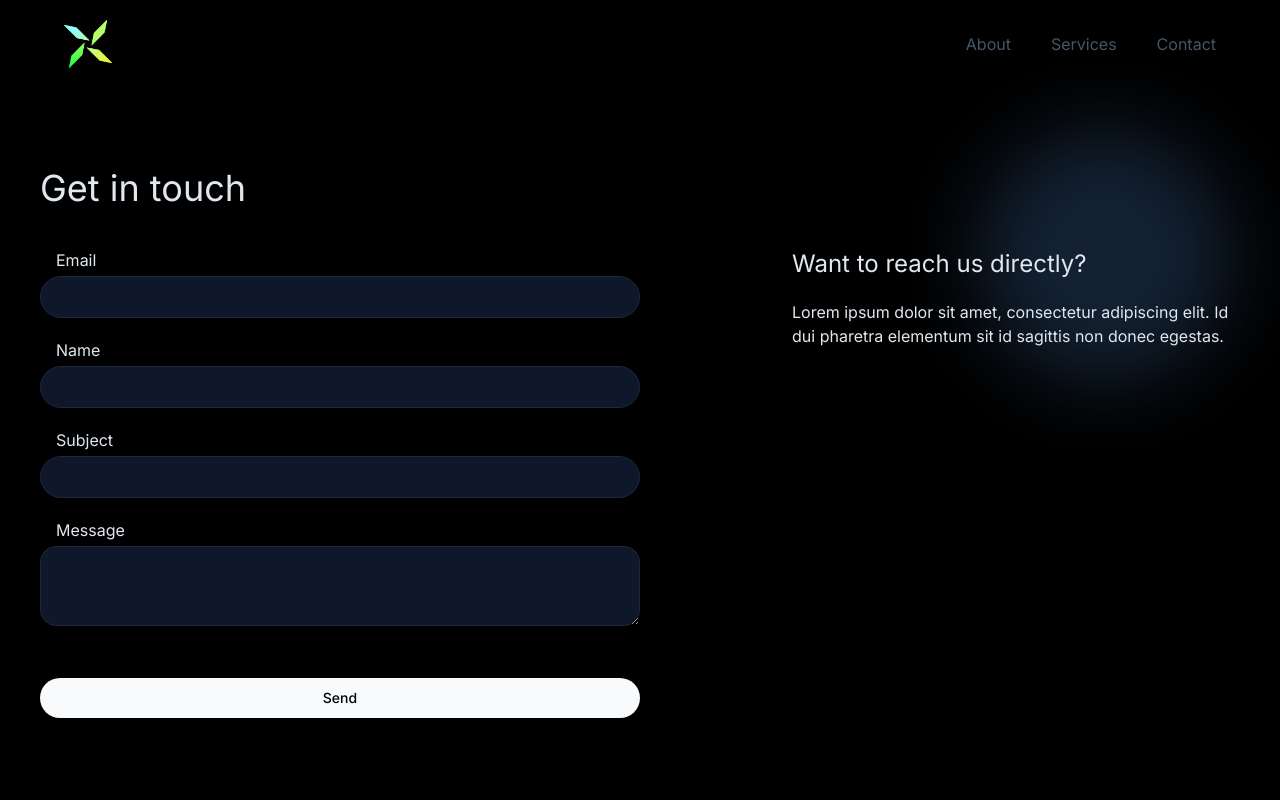
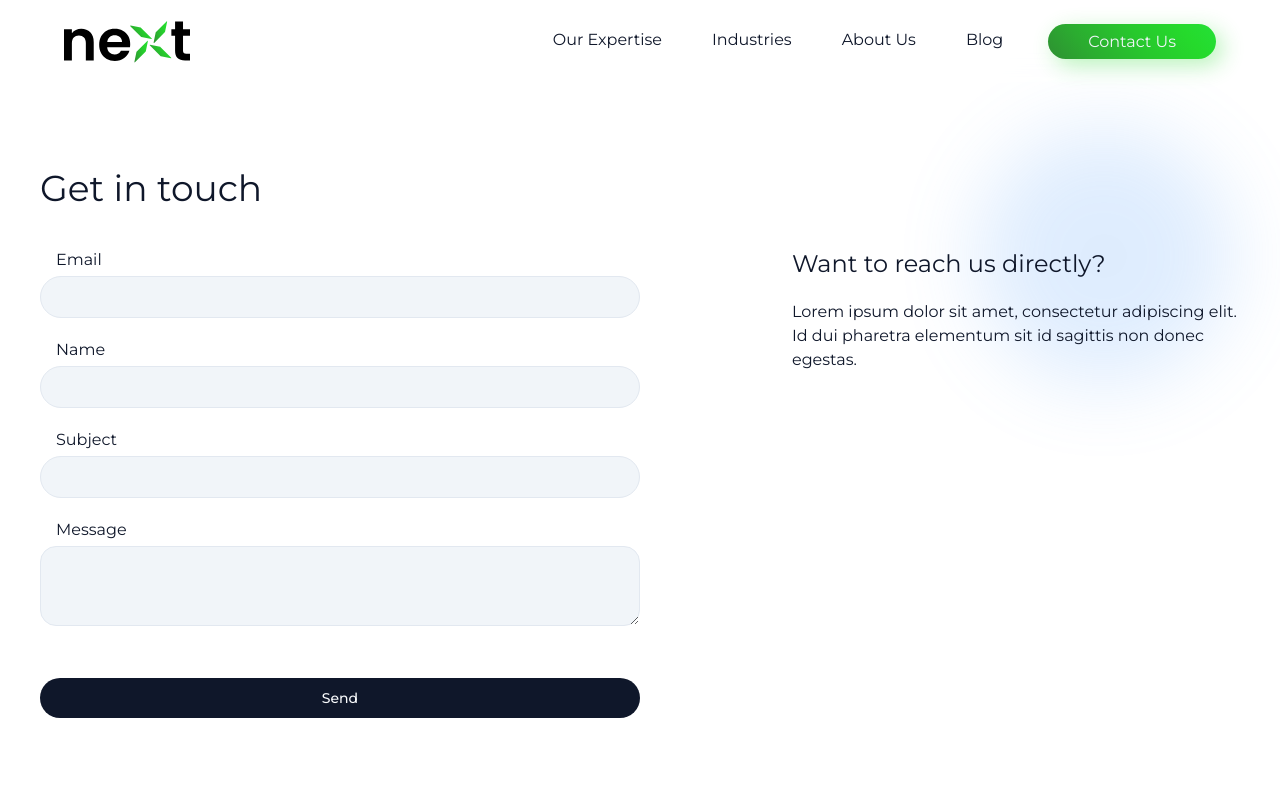
Before and after one commit to Gerry-Mie/nxtt, a Next.js app: page /contact in a window 1280 px wide. Shown: the top 800 px of the page. Built offline with nearby package versions, Linux system fonts and the light colour scheme.

Commit message:
feat: redesign nav and hero section

```diff
--- a/app/globals.css
+++ b/app/globals.css
@@ -34,6 +34,8 @@
     --ring: 215 20.2% 65.1%;
 
     --radius: 0.5rem;
+
+    --hover: 122° 70% 48%;
   }
 
   .dark {
@@ -106,3 +108,93 @@
   background: linear-gradient(90.13deg, #96FD15 1.9%, #587634 97.5%);
   background: -webkit-linear-gradient(-90.13deg, #96FD15 1.9%, #587634 97.5%);
 }
+
+.gradient-text{
+  padding: 5px;
+  border-bottom: 3px solid transparent;
+}
+
+.gradient-text:hover {
+  border-bottom: 3px solid #24E037;
+  color: #24E037;
+}
+
+.active-link {
+  border-bottom: 3px solid #24E037;
+  color: #24E037;
+}
+
+.nav-shadow{
+  box-shadow: 0 2px 4px rgba(0, 0, 0, 0.1);
+}
+
+
+.gradient-button {
+  border-radius: 50px;
+  background: var(--gradient, linear-gradient(232deg, #24E037 0%, #25DA2C 19.00%, #27C82D 46.00%, #2BAC30 76.00%, #2E9132 99.00%));
+  box-shadow: 6.510080814361572px 6.510080814361572px 22.785282135009766px 0px rgba(37, 219, 44, 0.32);
+}
+
+.circle-animation {
+  position: absolute;
+  top: 50%;
+  left: -250px; /* Initial position outside the left edge */
+  width: 300px;
+  height: 300px;
+  border-radius: 50%;
+  background: linear-gradient(232deg, #24E02C 47.32%, #2E9132 100%);
+  animation: moveCircle 12s linear infinite;
+  transform-origin: 50% 50%; /* Set rotation origin to center of the circle */
+}
+
+@keyframes moveCircle {
+  0% {
+    transform: translate(-50%, -50%) translateX(0) rotate(0deg);
+  }
+  25% {
+    transform: translate(-50%, -50%) translateX(calc(100vw - 250px)) rotate(90deg);
+  }
+  50% {
+    transform: translate(-50%, -50%) translateY(100vh) rotate(180deg);
+  }
+  75% {
+    transform: translate(-50%, -50%) translateX(-250px) rotate(270deg);
+  }
+  100% {
+    transform: translate(-50%, -50%) translateY(0) rotate(360deg);
+  }
+}
+
+.circle-animation2 {
+  position: absolute;
+  top: -250px; /* Initial position outside the top edge */
+  left: 50%;
+  transform: translate(-50%, -50%);
+  width: 300px;
+  height: 300px;
+  border-radius: 50%;
+  background: linear-gradient(232deg, #24E02C 47.32%, #2E9132 100%);
+  animation: moveCircle2 12s linear infinite;
+  transform-origin: 50% 50%; /* Set rotation origin to center of the circle */
+}
+
+@keyframes moveCircle2 {
+  0% {
+    transform: translate(-50%, -50%) translateY(0) rotate(0deg);
+  }
+  20% {
+    transform: translate(-50%, -50%) translateY(calc(100vh - 250px)) rotate(90deg);
+  }
+  40% {
+    transform: translate(-50%, -50%) translateY(0) translateX(calc(100vw - 250px)) rotate(180deg);
+  }
+  60% {
+    transform: translate(-50%, -50%) translateY(-100vh) translateX(calc(100vw - 250px)) rotate(270deg);
+  }
+  80% {
+    transform: translate(-50%, -50%) translateY(-100vh) translateX(0) rotate(360deg);
+  }
+  100% {
+    transform: translate(-50%, -50%) translateY(0) translateX(0) rotate(0deg);
+  }
+}
--- a/app/layout.tsx
+++ b/app/layout.tsx
@@ -1,10 +1,10 @@
 import "./globals.css";
-import { Inter } from "next/font/google";
+import { Inter, Montserrat } from "next/font/google";
 import Provider from "@/components/provider";
 import Navbar from "@/components/home/Navbar";
 import Footer from "@/components/footer";
 
-const inter = Inter({ subsets: ["latin"] });
+const inter = Montserrat({ subsets: ["latin"] });
 
 export const metadata = {
   title: "Next Technologies Corp",
@@ -21,7 +21,7 @@ export default function RootLayout(props: any) {
             <Navbar />
             {/* </div> */}
             <div className="max-w-screen-2xl m-auto">{props.children}</div>
-            <Footer/>
+            <Footer />
           </div>
         </Provider>
       </body>
--- a/app/page.tsx
+++ b/app/page.tsx
@@ -7,13 +7,13 @@ import Works from "@/components/home/Works";
 export default async function Home() {
   return (
     <main className="min-h-screen">
-      <div className="justify-center items-center mt-40 relative flex place-items-center before:absolute before:h-[300px] before:w-[480px] before:-translate-x-1/2 before:rounded-full before:bg-gradient-radial before:from-white before:to-transparent before:blur-2xl before:content-[''] after:absolute after:-z-20 after:h-[180px] after:w-[240px] after:translate-x-1/3 after:bg-gradient-conic after:from-sky-200 after:via-blue-200 after:blur-2xl after:content-[''] before:dark:bg-gradient-to-br before:dark:from-transparent before:dark:to-blue-700 before:dark:opacity-10 after:dark:from-sky-900 after:dark:via-[#0141ff] after:dark:opacity-40 before:lg:h-[360px]">
+      <div className="justify-center items-center relative flex place-items-center before:absolute before:h-[300px] before:w-[480px] before:-translate-x-1/2 before:rounded-full before:bg-gradient-radial before:from-white before:to-transparent before:blur-2xl before:content-[''] after:absolute after:-z-20 after:h-[180px] after:w-[240px] after:translate-x-1/3 after:bg-gradient-conic after:from-sky-200 after:via-blue-200 after:blur-2xl after:content-[''] before:dark:bg-gradient-to-br before:dark:from-transparent before:dark:to-blue-700 before:dark:opacity-10 after:dark:from-sky-900 after:dark:via-[#0141ff] after:dark:opacity-40 before:lg:h-[360px]">
         {/* <h1 className='text-4xl'>Page is under development</h1> */}
         <Hero />
       </div>
-      <About />
+      {/* <About />
       <Stack />
-      <Works />
+      <Works /> */}
       {/* <Section2 /> */}
       <div className="mb-32 grid text-center lg:mb-0 lg:grid-cols-4 lg:text-left"></div>
     </main>
--- /dev/null
+++ b/assets/LogoHeader.tsx
@@ -0,0 +1,102 @@
+import React, { FunctionComponent } from "react";
+
+const LogoHeader: FunctionComponent = () => {
+  return (
+    <svg
+      width="126"
+      height="43"
+      viewBox="0 0 126 43"
+      fill="none"
+      xmlns="http://www.w3.org/2000/svg"
+    >
+      <path
+        d="M17.2838 8.79633C15.3318 8.79633 13.5399 9.18171 11.9069 9.95063C10.274 10.7202 8.93188 11.7806 7.88128 13.1312V9.24676H0V40.4368H7.8819V23.2088C7.8819 20.7315 8.51029 18.8273 9.76769 17.4944C11.0251 16.1627 12.7421 15.4957 14.9194 15.4957C17.0586 15.4957 18.748 16.1627 19.9864 17.4944C21.2248 18.8273 21.8446 20.7315 21.8446 23.2088V40.4368H29.7259V22.1392C29.7259 17.9362 28.5808 14.6611 26.2918 12.3151C24.0022 9.96965 20.9996 8.79633 17.2838 8.79633Z"
+        fill="black"
+      />
+      <path
+        d="M58.7912 10.6538C56.4451 9.37796 53.7892 8.73975 50.8252 8.73975C47.7471 8.73975 45.0261 9.39698 42.6616 10.7102C40.2972 12.0247 38.4574 13.9007 37.1442 16.34C35.8297 18.7799 35.1737 21.6138 35.1737 24.8411C35.1737 28.0315 35.8395 30.847 37.1724 33.2863C38.5041 35.7268 40.3622 37.6126 42.7463 38.9443C45.1298 40.2772 47.8225 40.943 50.8258 40.943C54.5416 40.943 57.6749 39.9771 60.2278 38.0434C62.78 36.111 64.5068 33.6435 65.4071 30.6402H56.9054C55.6664 33.155 53.5836 34.4124 50.6558 34.4124C48.6289 34.4124 46.9211 33.7748 45.5324 32.4984C44.143 31.2226 43.3551 29.4583 43.1679 27.2061H65.9692C66.1189 26.3053 66.1944 25.2921 66.1944 24.166C66.1944 21.1259 65.547 18.4332 64.2522 16.0871C62.9573 13.7417 61.1366 11.9308 58.7912 10.6538ZM43.2244 21.9139C43.5244 19.8121 44.3406 18.1699 45.6735 16.9874C47.0051 15.8049 48.6479 15.2139 50.6 15.2139C52.6637 15.2139 54.409 15.8245 55.8358 17.0438C57.2613 18.2638 57.994 19.887 58.0315 21.9139H43.2244Z"
+        fill="black"
+      />
+      <path
+        d="M126 15.7206V9.24647H119.019V1.53333H111.081V9.24647H107.365V15.7206H111.081V30.753C111.081 37.2093 114.402 40.4366 121.046 40.4366H126V33.7931H122.341C121.139 33.7931 120.286 33.5592 119.779 33.0892C119.272 32.6203 119.019 31.8606 119.019 30.8088V15.7206H126Z"
+        fill="black"
+      />
+      <path
+        d="M83.3012 20.9007L72.5185 31.7994C72.4718 31.8466 72.4399 31.9068 72.4264 31.9718L70.3872 42.066C70.3203 42.3986 70.726 42.6146 70.9647 42.3734L81.7382 31.484C81.7848 31.4367 81.8167 31.3766 81.8302 31.3115L83.8786 21.2082C83.9461 20.8768 83.5399 20.6602 83.3012 20.9007Z"
+        fill="url(#paint0_linear_668_383)"
+      />
+      <path
+        d="M102.541 1.45403L91.7587 12.3527C91.712 12.3999 91.6801 12.4601 91.6666 12.5251L89.6274 22.6193C89.5605 22.9519 89.9661 23.1679 90.2049 22.9267L100.978 12.0373C101.025 11.99 101.057 11.9299 101.07 11.8648L103.119 1.76147C103.186 1.42948 102.779 1.21286 102.541 1.45403Z"
+        fill="url(#paint1_linear_668_383)"
+      />
+      <path
+        d="M107.225 37.7025L96.336 26.929C96.2887 26.8824 96.2286 26.8504 96.1635 26.8369L86.0602 24.7885C85.7276 24.721 85.5109 25.1273 85.7521 25.366L96.6508 36.1487C96.698 36.1953 96.7582 36.2272 96.8232 36.2407L106.917 38.2799C107.25 38.3468 107.466 37.9412 107.225 37.7025Z"
+        fill="url(#paint2_linear_668_383)"
+      />
+      <path
+        d="M87.7684 18.463L76.879 7.68949C76.8317 7.64285 76.7716 7.61094 76.7065 7.59744L66.6031 5.54903C66.2705 5.48153 66.0539 5.88777 66.2951 6.12649L77.1938 16.9092C77.241 16.9558 77.3012 16.9877 77.3662 17.0012L87.4604 19.0404C87.793 19.1073 88.0096 18.7011 87.7684 18.463Z"
+        fill="url(#paint3_linear_668_383)"
+      />
+      <defs>
+        <linearGradient
+          id="paint0_linear_668_383"
+          x1="84.0782"
+          y1="21.7624"
+          x2="66.6325"
+          y2="26.3339"
+          gradientUnits="userSpaceOnUse"
+        >
+          <stop stopColor="#24E037" />
+          <stop offset="0.19" stopColor="#25DA2C" />
+          <stop offset="0.46" stopColor="#27C82D" />
+          <stop offset="0.76" stopColor="#2BAC30" />
+          <stop offset="0.99" stopColor="#2E9132" />
+        </linearGradient>
+        <linearGradient
+          id="paint1_linear_668_383"
+          x1="103.318"
+          y1="2.31532"
+          x2="85.8727"
+          y2="6.88671"
+          gradientUnits="userSpaceOnUse"
+        >
+          <stop stopColor="#24E037" />
+          <stop offset="0.19" stopColor="#25DA2C" />
+          <stop offset="0.46" stopColor="#27C82D" />
+          <stop offset="0.76" stopColor="#2BAC30" />
+          <stop offset="0.99" stopColor="#2E9132" />
+        </linearGradient>
+        <linearGradient
+          id="paint2_linear_668_383"
+          x1="107.636"
+          y1="25.3817"
+          x2="87.0799"
+          y2="39.2587"
+          gradientUnits="userSpaceOnUse"
+        >
+          <stop stopColor="#24E037" />
+          <stop offset="0.19" stopColor="#25DA2C" />
+          <stop offset="0.46" stopColor="#27C82D" />
+          <stop offset="0.76" stopColor="#2BAC30" />
+          <stop offset="0.99" stopColor="#2E9132" />
+        </linearGradient>
+        <linearGradient
+          id="paint3_linear_668_383"
+          x1="88.1795"
+          y1="6.14217"
+          x2="67.623"
+          y2="20.0195"
+          gradientUnits="userSpaceOnUse"
+        >
+          <stop stopColor="#24E037" />
+          <stop offset="0.19" stopColor="#25DA2C" />
+          <stop offset="0.46" stopColor="#27C82D" />
+          <stop offset="0.76" stopColor="#2BAC30" />
+          <stop offset="0.99" stopColor="#2E9132" />
+        </linearGradient>
+      </defs>
+    </svg>
+  );
+};
+
+export default LogoHeader;
--- a/components/home/Hero.tsx
+++ b/components/home/Hero.tsx
@@ -7,6 +7,7 @@ import { styles } from "@/components/styles";
 import { motion } from "framer-motion";
 import Lottie from "lottie-web";
 import loading from "@/animation/loading.json";
+import BoxSmall from "./BoxSmall";
 
 function Hero() {
   const [progress, setProgress] = useState(0);
@@ -26,45 +27,33 @@ function Hero() {
 
   return (
     <section className="relative w-full h-screen mx-auto">
-      <div
-        className={`${styles.paddingX} absolute inset-0 max-w-7xl mx-auto flex flex-row items-start gap-5`}
-      >
-        <div className="flex flex-col justify-center items-center mt-5">
-          {/* <div className="w-5 h-5 rounded-full bg-[#96FD15]" /> */}
-          {/* <div className="w-1 sm:h-80 h-40 bg-gradient-to-r green-gradient" /> */}
+      <div className="relative w-full h-full flex items-center justify-center overflow-hidden z-0">
+        {/* <div className="circle-animation"></div>
+        <div className="circle-animation2"></div> */}
+      </div>
+      <div className="w-full h-full absolute top-0 left-0 backdrop-blur-3xl z-10 flex flex-col justify-center items-center pt-[83px] gap-12">
+        <div className="lg:w-[70%] flex flex-col items-center justify-center px-9">
+          <h1 className={`${styles.heroHeadText} text-center`}>
+            INNOVATE. EVOLVE, SUCCEED
+          </h1>
+          <p className={`${styles.heroSubText} text-center`}>
+            Welcome to the Future of IT Services
+          </p>
+          <p className={`${styles.smallText} text-center mt-2`}>
+            Revolutionize the IT industry with our innovative solutions at Next
+            Tech. Thrive in the ever-changing digital landscape with our passion
+            for excellence and commitment to staying ahead.
+          </p>
         </div>
-        <div className="">
-          <h1 className={`${styles.heroHeadText}`}>
-            Innovate with <br />
-            <span className="text-[#96FD15]">Next Tech.</span>
-          </h1>
-          {/* <p className={`${styles.heroSubText} mt-2`}>
-            Innovate, Collaborate, Code
-          </p> */}
+        <a
+          href="#contact"
+          className="text-secondary gradient-button duration-300 px-11 py-4"
+        >
+          Contact Us
+        </a>
+        <div className="w-full flex items-center justify-center p-5 gap-5 bg-[#EEEEF2]">
+          <BoxSmall textBig="+10" textSmall="projects" />
         </div>
-      </div>
-
-      {/* <div className="xl:w-2/4 w-full flex flex-col items-center lg:items-end h-96"></div> */}
-      {/* <div hidden={progress >= 96} className="p-96">
-        <div ref={animationContainer} />
-      </div> */}
-      <ComputerCanvas setProgress={setProgress} />
-      <div className="absolute xs:bottom-10 bottom-32 w-full flex justify-center items-center translate-y-44">
-        <a href="#about">
-          <div className="w-[35px] h-[64px] rounded-3xl border-4 border-white flex justify-center items-center p-2">
-            <motion.div
-              animate={{
-                y: [0, 24, 0],
-              }}
-              transition={{
-                duration: 1.5,
-                repeat: Infinity,
-                repeatType: "loop",
-              }}
-              className="w-3 h-3 rounded-full bg-white mb-1"
-            />
-          </div>
-        </a>
       </div>
     </section>
   );
--- a/components/home/Loader.tsx
+++ b/components/home/Loader.tsx
@@ -1,3 +1,4 @@
+"use client";
 import { Html, useProgress } from "@react-three/drei";
 
 const CanvasLoader = () => {
--- a/components/home/Navbar.tsx
+++ b/components/home/Navbar.tsx
@@ -1,18 +1,25 @@
 "use client";
-import React, { useState } from "react";
+import React, { useEffect, useState } from "react";
 import Link from "next/link";
-import logo from "../../app/assets/logo-initial.png";
 import Image from "next/image";
 import { navLinks } from "./constants";
 import MenuSvg from "@/assets/MenuSvg";
-import LogoInitialSvg from "@/assets/LogoInitialSvg";
 import CloseSvg from "@/assets/CloseSvg";
 import { styles } from "@/components/styles";
-import NextLogo from "@/assets/Nextlogo.png";
+import LogoHeader from "@/assets/LogoHeader";
 
 function Navbar() {
   const [active, setActive] = useState("");
   const [toggle, setToggle] = useState(false);
+  const [scrolled, setScrolled] = useState(false);
+  useEffect(() => {
+    const handleScroll = () => {
+      setScrolled(window.scrollY > 20);
+    };
+    window.addEventListener("scroll", handleScroll);
+    return () => window.removeEventListener("scroll", handleScroll);
+  });
+  // console.log("scroll", scrolled);
   const handleToggle = () => {
     setToggle(!toggle);
     const menu = document.getElementById("menuModal");
@@ -30,7 +37,12 @@ function Navbar() {
   };
   return (
     <nav
-      className={`${styles.paddingX} w-full flex items-center py-5 absolute top-0 z-20 bg-transparent`}
+      id="nav"
+      className={`${
+        styles.paddingX
+      } fixed w-full flex items-center top-0 z-20 transition-all duration-300 ${
+        scrolled ? "py-3 nav-shadow backdrop-blur-xl" : "py-5 backdrop-blur-md"
+      }`}
     >
       <div className="w-full flex justify-between items-center max-w-7xl mx-auto">
         <Link
@@ -40,30 +52,48 @@ function Navbar() {
             window.scrollTo(0, 0);
           }}
         >
-          <Image
-            src={NextLogo}
+          {/* <Image
+            src={NextLogo2}
             alt="Next-logo"
-            className="w-12 h-12 object-contain"
-          />
-          {/* <div className="w-fit h-fit object-contain">
-            <LogoInitialSvg />
-          </div> */}
+            className="h-full object-contain"
+          /> */}
+          <div className="w-fit h-fit object-contain">
+            <LogoHeader />
+          </div>
         </Link>
-        <ul className="link-none hidden sm:flex flex-row gap-10">
-          {navLinks.map((link) => (
+
+        <ul className="link-none hidden sm:flex flex-row gap-10 items-center">
+          {navLinks.map((link) =>
+            link.id !== "contact" ? (
               <li
                 key={link.id}
                 className={`${
-                active === link.id ? "text-white" : "text-slate-600"
-              } hover:text-white duration-300`}
+                  active === link.id && "active-link"
+                } gradient-text duration-300`}
                 onClick={() => {
-                setActive(link.title);
+                  setActive(link.id);
                   // setToggle(!toggle);
                 }}
               >
-              <a href={`/${link.id}`}>{link.title}</a>
+                <a href={`#${link.id}`}>{link.title}</a>
               </li>
-          ))}
+            ) : (
+              <li
+                key={link.id}
+                onClick={() => {
+                  setActive(link.id);
+                  // setToggle(!toggle);
+                }}
+              >
+                <a
+                  className={`text-secondary gradient-button duration-300 px-10 py-2`}
+                  href={`#${link.id}`}
+                >
+                  {link.title}
+                </a>
+              </li>
+            )
+          )}
         </ul>
         <div className="sm:hidden flex flex-1 justify-end items-center">
           <button onClick={handleToggle}>
--- a/components/home/constants/index.ts
+++ b/components/home/constants/index.ts
@@ -33,16 +33,24 @@ import hvv2 from "@/assets/Projects/hvv2.png"
 import hvv3 from "@/assets/Projects/hvv3.png"
 export const navLinks = [
     {
-        id: "about",
-        title: "About"
+      id: "expertise",
+      title: "Our Expertise"
     },
     {
-        id: "services",
-        title: "Services"
+        id: "industries",
+        title: "Industries"
+    },
+    {
+        id: "about",
+        title: "About Us"
+    },
+    {
+        id: "blog",
+        title: "Blog"
     },
     {
         id: "contact",
-        title: "Contact"
+        title: "Contact Us"
     }
 ]
 
--- a/components/provider.tsx
+++ b/components/provider.tsx
@@ -8,7 +8,7 @@ const queryClient = new QueryClient();
 const Provider = (props: any) => {
   return (
     <QueryClientProvider client={queryClient}>
-      <ThemeProvider attribute="class" defaultTheme="dark" enableSystem>
+      <ThemeProvider attribute="class" defaultTheme="light" enableSystem>
         {props.children}
       </ThemeProvider>
     </QueryClientProvider>
--- a/components/styles.ts
+++ b/components/styles.ts
@@ -2,16 +2,18 @@ const styles = {
     paddingX: "sm:px-16 px-6",
     paddingY: "sm:py-16 py-6",
     padding: "sm:px-16 px-6 sm:py-16 py-10",
-
+    // font-extrabold md:text-[62px] sm:text-[50px] xs:text-[40px] text-[30px]
     heroHeadText:
-      "font-black text-white lg:text-[90px] sm:text-[70px] xs:text-[60px] text-[50px] lg:leading-[98px] mt-2",
+      "font-extrabold lg:text-[62px] sm:text-[40px] xs:text-[30px] text-[20px] lg:leading-[68px]",
     heroSubText:
-      "text-[#dfd9ff] font-medium lg:text-[30px] sm:text-[26px] xs:text-[20px] text-[16px] lg:leading-[40px]",
+      "font-semibold lg:text-[32px] sm:text-[26px] xs:text-[20px] text-[16px] lg:leading-[40px]",
 
     sectionHeadText:
       "text-white font-black md:text-[60px] sm:text-[50px] xs:text-[40px] text-[30px]",
     sectionSubText:
-      "sm:text-[18px] text-[14px] text-secondary uppercase tracking-wider",
+      "sm:text-[18px] text-[14px] uppercase tracking-wider",
+    smallText:
+      "text-[#4B4B4B] text-lg font-normal"
   };
 
   export { styles };
```
Also changed, not shown: components/home/boxSmall.tsx (+22 -0 lines), assets/logo header.png (added), assets/logo header.svg (added). Lines whose indentation alone changed are shown as unchanged.
